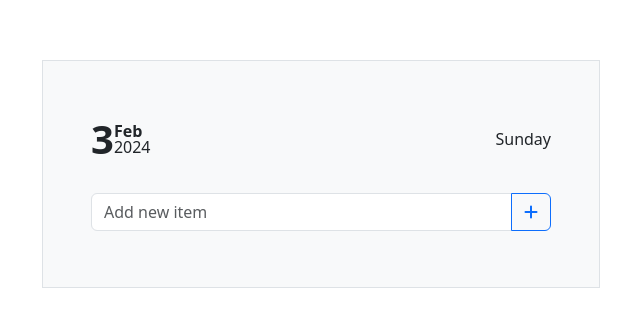
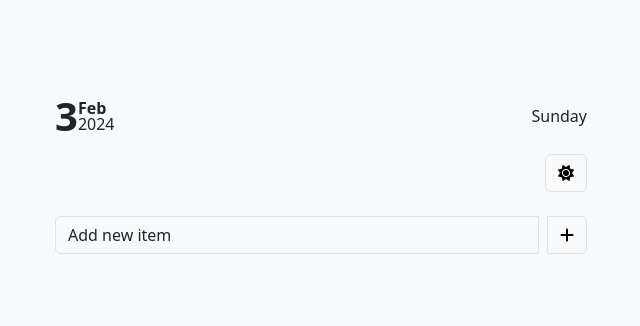
Before and after one commit to finnleygrange/ToDoList, a React (Vite) app in the folder client/: page / in a window 1280 px wide. Shown: the part 226-552 px from the top of the page, without its empty margins (319-959 px from the left). Built offline with nearby package versions, Linux system fonts and the light colour scheme.

Commit message:
New feature added: dark theme toggler

```diff
--- a/client/index.html
+++ b/client/index.html
@@ -14,7 +14,7 @@
     <title>To-Do List</title>
   </head>
   <body>
-    <div id="root" class="container d-flex align-items-center vh-100"></div>
+    <div id="root"></div>
     <script type="module" src="/src/main.jsx"></script>
   </body>
 </html>
--- a/client/package.json
+++ b/client/package.json
@@ -12,7 +12,8 @@
   "dependencies": {
     "bootstrap": "^5.3.2",
     "react": "^18.2.0",
-    "react-dom": "^18.2.0"
+    "react-dom": "^18.2.0",
+    "sass": "^1.70.0"
   },
   "devDependencies": {
     "@types/react": "^18.2.43",
--- a/client/src/App.jsx
+++ b/client/src/App.jsx
@@ -3,9 +3,11 @@ import AddItemForm from "./components/AddItemForm";
 import { useEffect, useState } from "react";
 import ItemList from "./components/ItemList";
 import "bootstrap/dist/css/bootstrap.css";
+import ThemeChanger from "./components/ThemeChanger";
 
 function App() {
   const [items, setItems] = useState([]);
+  const [isDarkTheme, setIsDarkTheme] = useState(false);
 
   useEffect(() => {
     const storedItems = JSON.parse(localStorage.getItem("items"));
@@ -27,12 +29,32 @@ function App() {
     localStorage.setItem("items", JSON.stringify(updatedItems));
   }
 
+  function toggleTheme() {
+    setIsDarkTheme((prevTheme) => !prevTheme);
+  }
+
   return (
     <>
-      <div className="container d-flex justify-content-center p-5 flex-column w-50 bg-light border">
-        <DateNow />
-        <AddItemForm addItemToList={AddItemToList} />
-        <ItemList items={items} removeItem={RemoveItemFromList} />
+      <div
+        className={`app container-fluid d-flex align-items-center vh-100
+        ${isDarkTheme ? "bg-dark text-light" : "bg-light"}`}
+      >
+        <div className="container d-flex justify-content-center p-5 flex-column w-50">
+          <DateNow />
+
+          <ThemeChanger toggleTheme={toggleTheme} isDarkTheme={isDarkTheme} />
+
+          <AddItemForm
+            addItemToList={AddItemToList}
+            isDarkTheme={isDarkTheme}
+          />
+
+          <ItemList
+            items={items}
+            removeItem={RemoveItemFromList}
+            isDarkTheme={isDarkTheme}
+          />
+        </div>
       </div>
     </>
   );
--- a/client/src/components/AddItemForm.jsx
+++ b/client/src/components/AddItemForm.jsx
@@ -1,6 +1,7 @@
 import { useState } from "react";
+import "./addItemForm.scss";
 
-function AddItemForm({ addItemToList }) {
+function AddItemForm({ addItemToList, isDarkTheme }) {
   const [item, setItem] = useState("");
 
   function addItem(event) {
@@ -23,13 +24,20 @@ function AddItemForm({ addItemToList }) {
     <>
       <form className="add-item-form input-group mt-4" onSubmit={addItem}>
         <input
-          className="form-control"
+          className={`user-input form-control ${
+            isDarkTheme ? "dark-theme" : "light-theme"
+          }`}
           type="text"
           value={item}
           onChange={handleInputChange}
           placeholder="Add new item"
         />
-        <button className="btn btn-outline-primary" type="submit">
+        <button
+          className={`btn ms-2 border ${
+            isDarkTheme ? " btn-dark" : "btn-light"
+          }`}
+          type="submit"
+        >
           <i className="fa-solid fa-plus"></i>
         </button>
       </form>
--- a/client/src/components/ItemList.jsx
+++ b/client/src/components/ItemList.jsx
@@ -1,4 +1,4 @@
-function ItemList({ items, removeItem }) {
+function ItemList({ items, removeItem, isDarkTheme }) {
   function handleRemoveItem(index) {
     removeItem(index);
   }
@@ -9,7 +9,9 @@ function ItemList({ items, removeItem }) {
         {items.map((item, index) => (
           <li
             key={index}
-            className="list-group-item d-flex align-items-center w-100"
+            className={`list-group-item d-flex align-items-center w-100 ${
+              isDarkTheme ? "bg-dark text-light" : "bg-light text-dark"
+            }`}
           >
             <div className="flex-grow-1 overflow-x-auto">{item}</div>
             <button
@@ -17,7 +19,7 @@ function ItemList({ items, removeItem }) {
               className="btn"
               onClick={() => handleRemoveItem(index)}
             >
-              <i className="fa-solid fa-xmark"></i>
+              <i className="fa-solid fa-xmark text-danger"></i>
             </button>
           </li>
         ))}
--- /dev/null
+++ b/client/src/components/ThemeChanger.jsx
@@ -0,0 +1,25 @@
+function ThemeChanger({ toggleTheme, isDarkTheme }) {
+  function HandleToggleTheme() {
+    toggleTheme();
+  }
+
+  return (
+    <>
+      <div className="mt-2 d-flex justify-content-end">
+        <button
+          type="button"
+          className={`btn border ${isDarkTheme ? "btn-dark" : "btn-light"}`}
+          onClick={HandleToggleTheme}
+        >
+          {isDarkTheme ? (
+            <i class="fa-solid fa-moon" />
+          ) : (
+            <i class="fa-solid fa-sun" />
+          )}
+        </button>
+      </div>
+    </>
+  );
+}
+
+export default ThemeChanger;
--- /dev/null
+++ b/client/src/components/addItemForm.scss
@@ -0,0 +1,24 @@
+@import "../node_modules/bootstrap/scss/bootstrap.scss";
+
+.user-input.dark-theme,
+.user-input.dark-theme:focus,
+.user-input.dark-theme:active {
+  background-color: $dark !important;
+  color: $light;
+}
+
+.user-input.light-theme {
+  background-color: $light;
+}
+
+.user-input.dark-theme::placeholder {
+  color: $light;
+}
+
+.user-input.light-theme::placeholder {
+  color: $dark;
+}
+
+.btn {
+  transition: none !important;
+}
```
Also changed, not shown: 1 other file (tests, documents, lock files or other folders).
